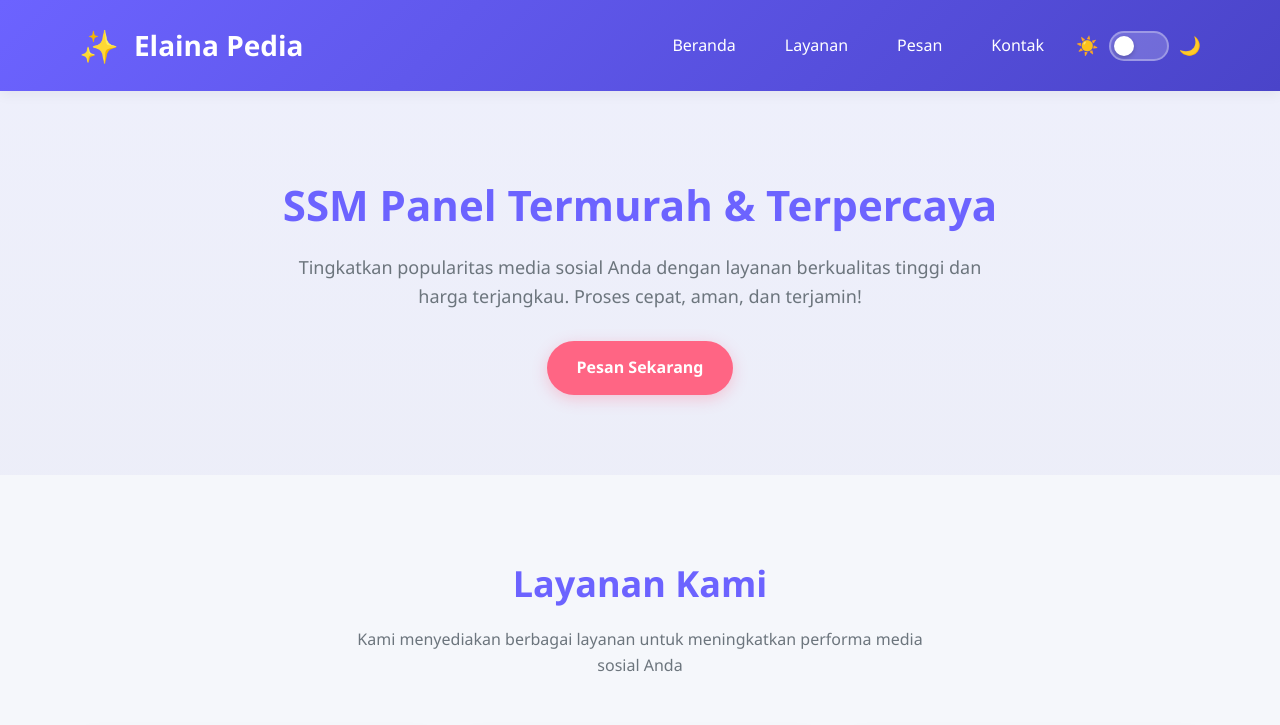
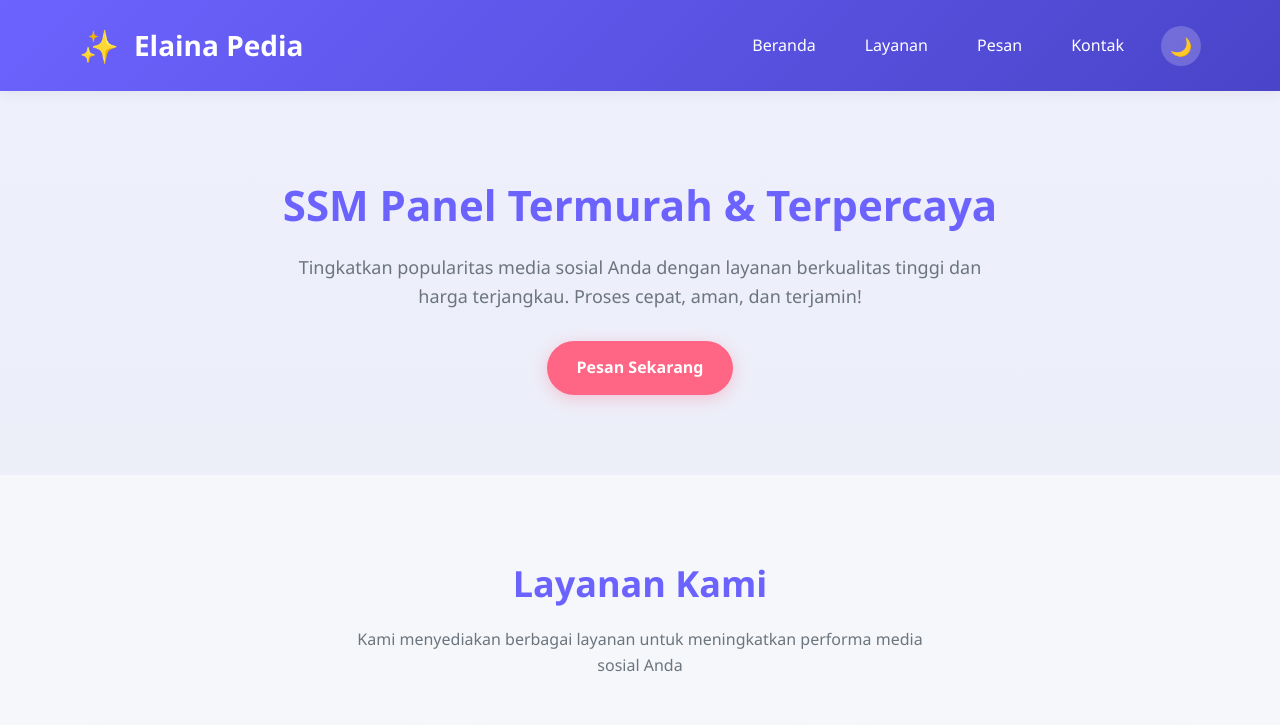
Before and after one commit to dans4you-ai/Elaina-Pedia, a plain HTML site: page index.html in a window 1280 px wide. Shown: the top 725 px of the page. Drawn offline with Linux system fonts and the light colour scheme.

Commit message:
Update index.html

```diff
--- a/index.html
+++ b/index.html
@@ -83,16 +83,11 @@
             font-size: 32px;
         }
 
-        .header-right {
-            display: flex;
-            align-items: center;
-            gap: 20px;
-        }
-
         nav ul {
             display: flex;
             list-style: none;
             gap: 25px;
+            align-items: center;
         }
 
         nav a {
@@ -108,49 +103,25 @@
             background-color: rgba(255, 255, 255, 0.1);
         }
 
-        /* Modern Theme Toggle Button */
-        .theme-toggle-container {
+        /* Theme Toggle Button */
+        .theme-toggle {
+            background: rgba(255, 255, 255, 0.2);
+            border: none;
+            border-radius: 50%;
+            width: 40px;
+            height: 40px;
             display: flex;
             align-items: center;
-            gap: 10px;
-        }
-
-        .theme-toggle {
-            position: relative;
-            width: 60px;
-            height: 30px;
-            background: rgba(255, 255, 255, 0.2);
-            border-radius: 50px;
+            justify-content: center;
             cursor: pointer;
-            border: 2px solid rgba(255, 255, 255, 0.3);
+            color: white;
+            font-size: 18px;
             transition: all 0.3s ease;
         }
 
         .theme-toggle:hover {
-            border-color: rgba(255, 255, 255, 0.5);
-        }
-
-        .theme-toggle::before {
-            content: '';
-            position: absolute;
-            top: 3px;
-            left: 3px;
-            width: 20px;
-            height: 20px;
-            background: white;
-            border-radius: 50%;
-            transition: all 0.3s ease;
-            box-shadow: 0 2px 4px rgba(0, 0, 0, 0.2);
-        }
-
-        [data-theme="dark"] .theme-toggle::before {
-            transform: translateX(30px);
-            background: #ffd700;
-        }
-
-        .theme-icon {
-            font-size: 18px;
-            color: white;
+            background: rgba(255, 255, 255, 0.3);
+            transform: scale(1.1);
         }
 
         /* Hero Section */
@@ -390,11 +361,6 @@
                 gap: 20px;
             }
 
-            .header-right {
-                width: 100%;
-                justify-content: space-between;
-            }
-
             nav ul {
                 gap: 15px;
             }
@@ -405,10 +371,6 @@
 
             .order-form {
                 padding: 25px;
-            }
-
-            .theme-toggle-container {
-                margin-left: auto;
             }
         }
     </style>
@@ -422,21 +384,19 @@
                     <div class="logo-icon">✨</div>
                     <h1>Elaina Pedia</h1>
                 </div>
-                <div class="header-right">
                 <nav>
                     <ul>
                         <li><a href="#home">Beranda</a></li>
                         <li><a href="#services">Layanan</a></li>
                         <li><a href="#order">Pesan</a></li>
                         <li><a href="#contact">Kontak</a></li>
+                        <li>
+                            <button class="theme-toggle" id="themeToggle" title="Toggle tema">
+                                🌙
+                            </button>
+                        </li>
                     </ul>
                 </nav>
-                    <div class="theme-toggle-container">
-                        <div class="theme-icon">☀️</div>
-                        <div class="theme-toggle" id="themeToggle" title="Toggle tema"></div>
-                        <div class="theme-icon">🌙</div>
-                    </div>
-                </div>
             </div>
         </div>
     </header>
@@ -657,6 +617,7 @@
 
         // Set tema awal
         document.documentElement.setAttribute('data-theme', currentTheme);
+        updateToggleButton(currentTheme);
 
         // Toggle tema saat tombol diklik
         themeToggle.addEventListener('click', () => {
@@ -665,7 +626,14 @@
 
             document.documentElement.setAttribute('data-theme', newTheme);
             localStorage.setItem('theme', newTheme);
+            updateToggleButton(newTheme);
         });
+
+        // Update ikon tombol tema
+        function updateToggleButton(theme) {
+            themeToggle.textContent = theme === 'light' ? '🌙' : '☀️';
+            themeToggle.title = `Ubah ke tema ${theme === 'light' ? 'gelap' : 'terang'}`;
+        }
 
         // Harga per layanan (per 1000 unit)
         const prices = {
@@ -695,7 +663,7 @@
                 "VIEWS": 10000
             },
             "TIKTOK": {
-                "LIKE" : 2000,
+                "LIKE": 2000,
                 "VIEWS": 2000
             }
         };
```
Lines whose indentation alone changed are shown as unchanged.
